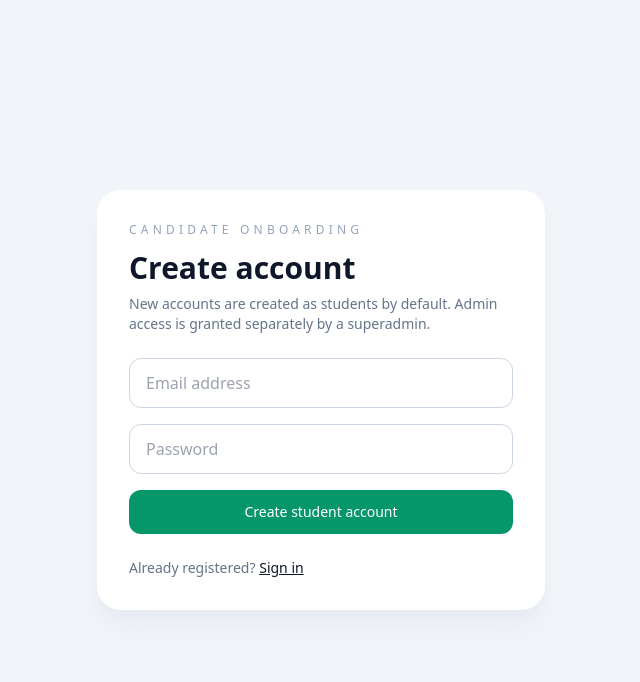
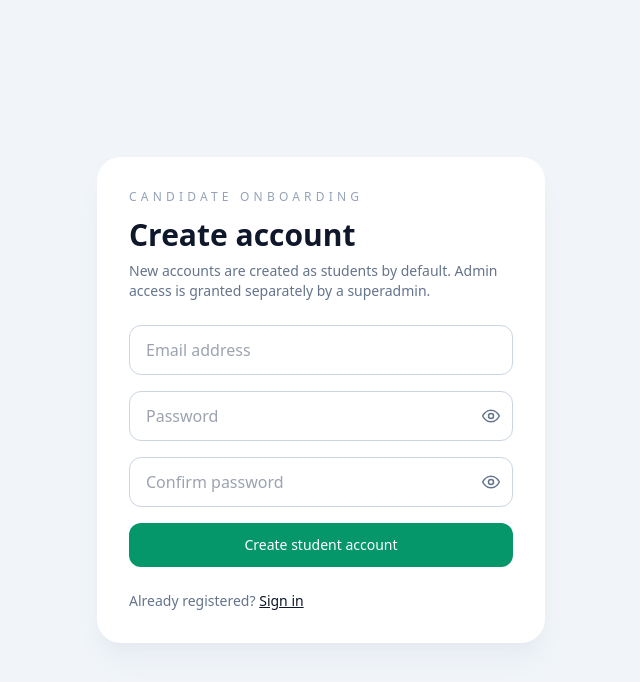
Before and after one commit to Ayray23/Cbt-app, a React (Vite) app in the folder cbt-app/: page /signup in a window 1280 px wide. Shown: the top 682 px of the page, without its empty margins (319-959 px from the left). Built offline with nearby package versions, Linux system fonts and the light colour scheme; no server answers.

Commit message:
Added a confiram password field and a eye toggles to the sign up page

```diff
--- a/cbt-app/src/pages/auth/Signup.jsx
+++ b/cbt-app/src/pages/auth/Signup.jsx
@@ -7,12 +7,21 @@ export default function Signup() {
   const navigate = useNavigate();
   const [email, setEmail] = useState("");
   const [password, setPassword] = useState("");
+  const [confirmPassword, setConfirmPassword] = useState("");
+  const [showPassword, setShowPassword] = useState(false);
+  const [showConfirmPassword, setShowConfirmPassword] = useState(false);
   const [error, setError] = useState("");
   const [loading, setLoading] = useState(false);
 
   async function handleSignup(event) {
     event.preventDefault();
     setError("");
+
+    if (password !== confirmPassword) {
+      setError("Passwords do not match.");
+      return;
+    }
+
     setLoading(true);
 
     try {
@@ -49,15 +58,109 @@ export default function Signup() {
             required
           />
 
+          <div className="relative">
             <input
-            type="password"
+              type={showPassword ? "text" : "password"}
               placeholder="Password"
               value={password}
               onChange={(event) => setPassword(event.target.value)}
-            className="w-full rounded-xl border border-slate-300 px-4 py-3"
+              className="w-full rounded-xl border border-slate-300 px-4 py-3 pr-14"
               minLength={6}
               required
             />
+
+            <button
+              type="button"
+              onClick={() => setShowPassword((current) => !current)}
+              className="absolute inset-y-0 right-3 inline-flex items-center text-slate-500"
+              aria-label={showPassword ? "Hide password" : "Show password"}
+            >
+              {showPassword ? (
+                <svg
+                  xmlns="http://www.w3.org/2000/svg"
+                  viewBox="0 0 24 24"
+                  fill="none"
+                  stroke="currentColor"
+                  strokeWidth="1.8"
+                  className="h-5 w-5"
+                >
+                  <path
+                    strokeLinecap="round"
+                    strokeLinejoin="round"
+                    d="M3 3l18 18M10.58 10.58A2 2 0 0012 14a2 2 0 001.42-.58M9.88 5.09A9.77 9.77 0 0112 5c5.05 0 9.27 3.11 10 7-.27 1.43-1.06 2.74-2.2 3.85M6.1 6.1C4.29 7.33 2.94 9.07 2 12c.73 3.89 4.95 7 10 7 1.66 0 3.22-.34 4.6-.95"
+                  />
+                </svg>
+              ) : (
+                <svg
+                  xmlns="http://www.w3.org/2000/svg"
+                  viewBox="0 0 24 24"
+                  fill="none"
+                  stroke="currentColor"
+                  strokeWidth="1.8"
+                  className="h-5 w-5"
+                >
+                  <path
+                    strokeLinecap="round"
+                    strokeLinejoin="round"
+                    d="M2 12s3.5-7 10-7 10 7 10 7-3.5 7-10 7-10-7-10-7z"
+                  />
+                  <circle cx="12" cy="12" r="3" />
+                </svg>
+              )}
+            </button>
+          </div>
+
+          <div className="relative">
+            <input
+              type={showConfirmPassword ? "text" : "password"}
+              placeholder="Confirm password"
+              value={confirmPassword}
+              onChange={(event) => setConfirmPassword(event.target.value)}
+              className="w-full rounded-xl border border-slate-300 px-4 py-3 pr-14"
+              minLength={6}
+              required
+            />
+
+            <button
+              type="button"
+              onClick={() => setShowConfirmPassword((current) => !current)}
+              className="absolute inset-y-0 right-3 inline-flex items-center text-slate-500"
+              aria-label={showConfirmPassword ? "Hide confirmed password" : "Show confirmed password"}
+            >
+              {showConfirmPassword ? (
+                <svg
+                  xmlns="http://www.w3.org/2000/svg"
+                  viewBox="0 0 24 24"
+                  fill="none"
+                  stroke="currentColor"
+                  strokeWidth="1.8"
+                  className="h-5 w-5"
+                >
+                  <path
+                    strokeLinecap="round"
+                    strokeLinejoin="round"
+                    d="M3 3l18 18M10.58 10.58A2 2 0 0012 14a2 2 0 001.42-.58M9.88 5.09A9.77 9.77 0 0112 5c5.05 0 9.27 3.11 10 7-.27 1.43-1.06 2.74-2.2 3.85M6.1 6.1C4.29 7.33 2.94 9.07 2 12c.73 3.89 4.95 7 10 7 1.66 0 3.22-.34 4.6-.95"
+                  />
+                </svg>
+              ) : (
+                <svg
+                  xmlns="http://www.w3.org/2000/svg"
+                  viewBox="0 0 24 24"
+                  fill="none"
+                  stroke="currentColor"
+                  strokeWidth="1.8"
+                  className="h-5 w-5"
+                >
+                  <path
+                    strokeLinecap="round"
+                    strokeLinejoin="round"
+                    d="M2 12s3.5-7 10-7 10 7 10 7-3.5 7-10 7-10-7-10-7z"
+                  />
+                  <circle cx="12" cy="12" r="3" />
+                </svg>
+              )}
+            </button>
+          </div>
 
           <button
             type="submit"
```
Lines whose indentation alone changed are shown as unchanged.
